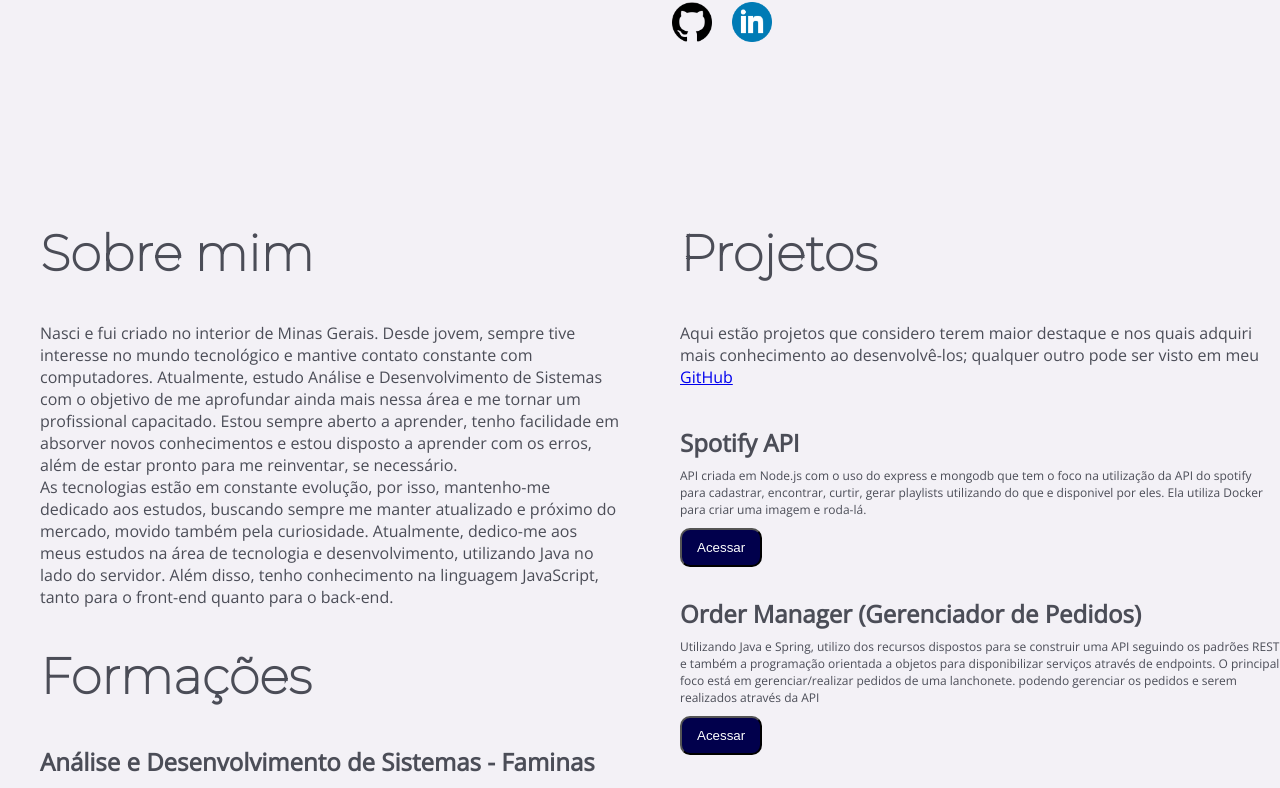
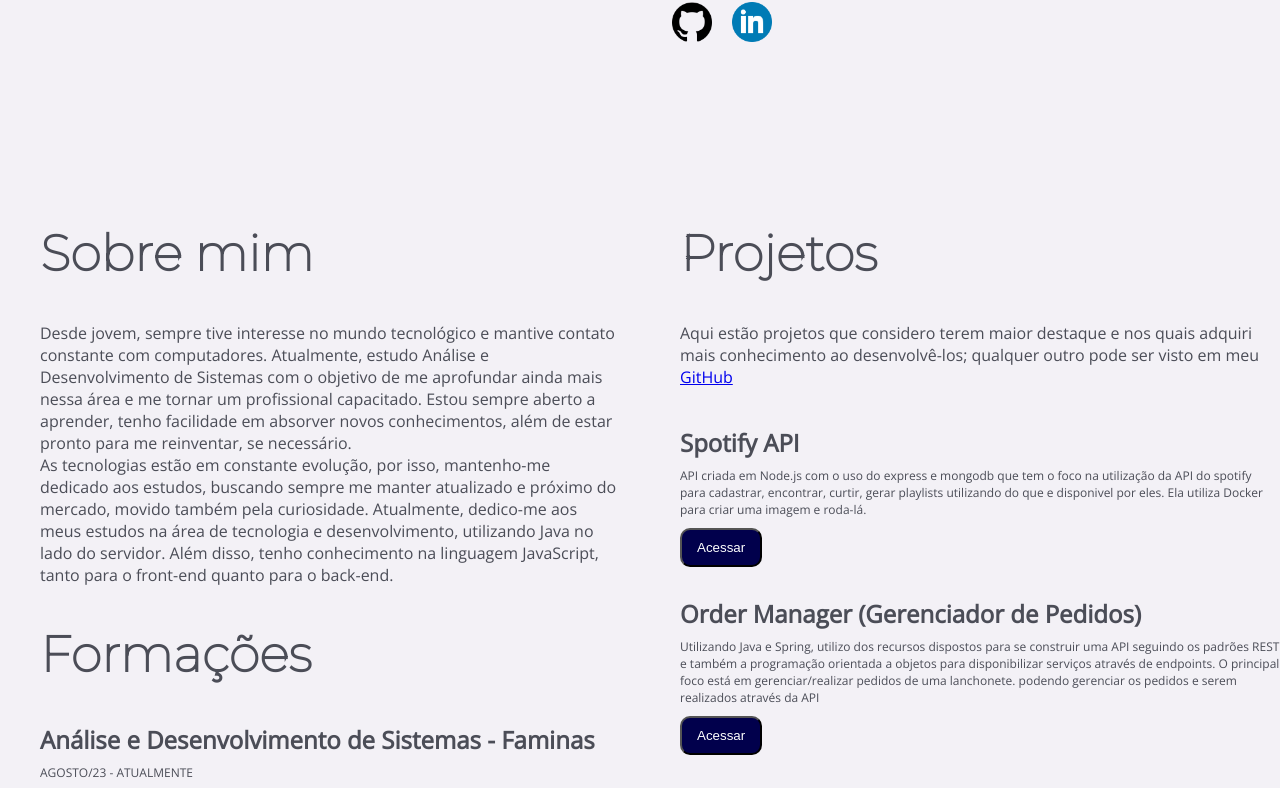
Before and after one commit to vitinhos67/mywebsite-spa, a Vue app: page / in a window 1280 px wide. Shown: the part 591-1379 px from the top of the page. Built offline with nearby package versions, Linux system fonts and the light colour scheme.

Commit message:
changed text

```diff
--- a/src/components/main/AboutMe.vue
+++ b/src/components/main/AboutMe.vue
@@ -1,13 +1,12 @@
 <template>
   <h1 class="main-text color-text">Sobre mim</h1>
   <p class="text-p color-text">
-    Nasci e fui criado no interior de Minas Gerais. Desde jovem, sempre tive
-    interesse no mundo tecnológico e mantive contato constante com computadores.
-    Atualmente, estudo Análise e Desenvolvimento de Sistemas com o objetivo de
-    me aprofundar ainda mais nessa área e me tornar um profissional capacitado.
-    Estou sempre aberto a aprender, tenho facilidade em absorver novos
-    conhecimentos e estou disposto a aprender com os erros, além de estar pronto
-    para me reinventar, se necessário.
+    Desde jovem, sempre tive interesse no mundo tecnológico e mantive contato
+    constante com computadores. Atualmente, estudo Análise e Desenvolvimento de
+    Sistemas com o objetivo de me aprofundar ainda mais nessa área e me tornar
+    um profissional capacitado. Estou sempre aberto a aprender, tenho facilidade
+    em absorver novos conhecimentos, além de estar pronto para me reinventar, se
+    necessário.
     <br />
 
     As tecnologias estão em constante evolução, por isso, mantenho-me dedicado
```
